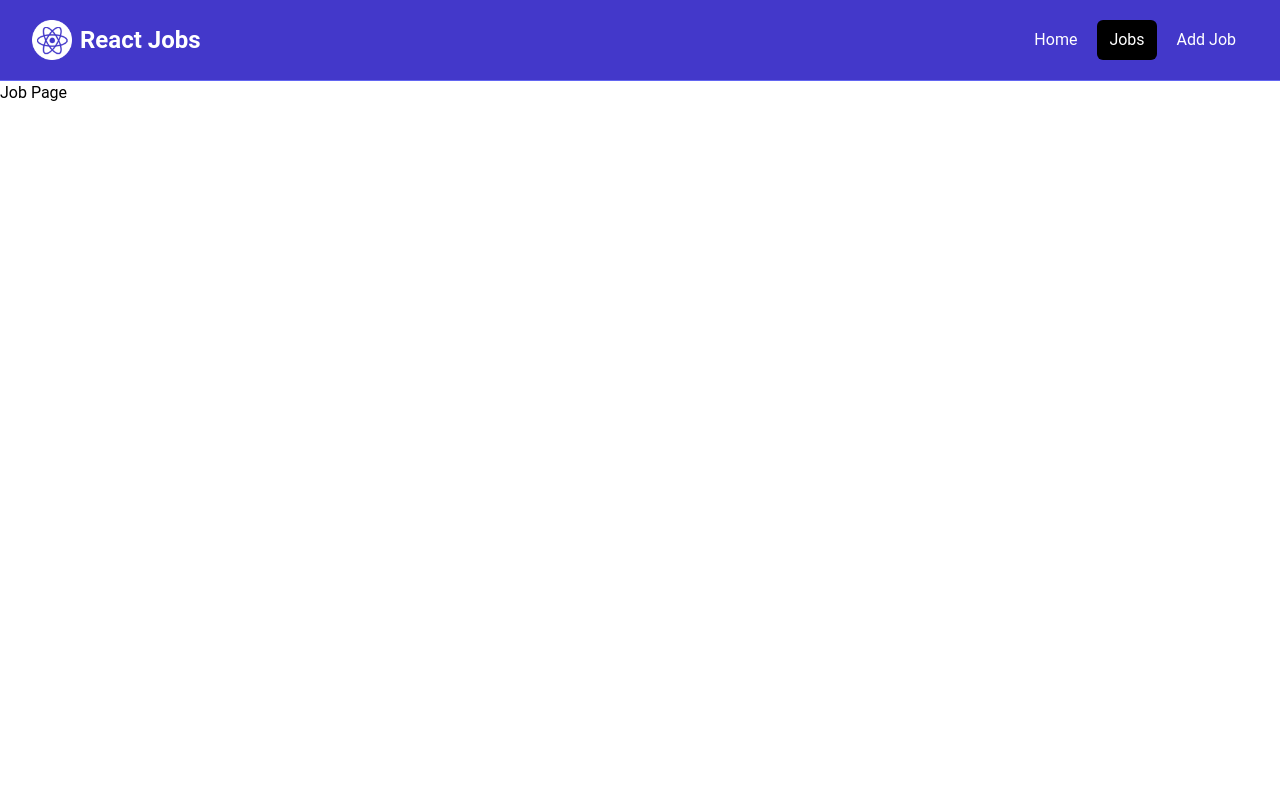
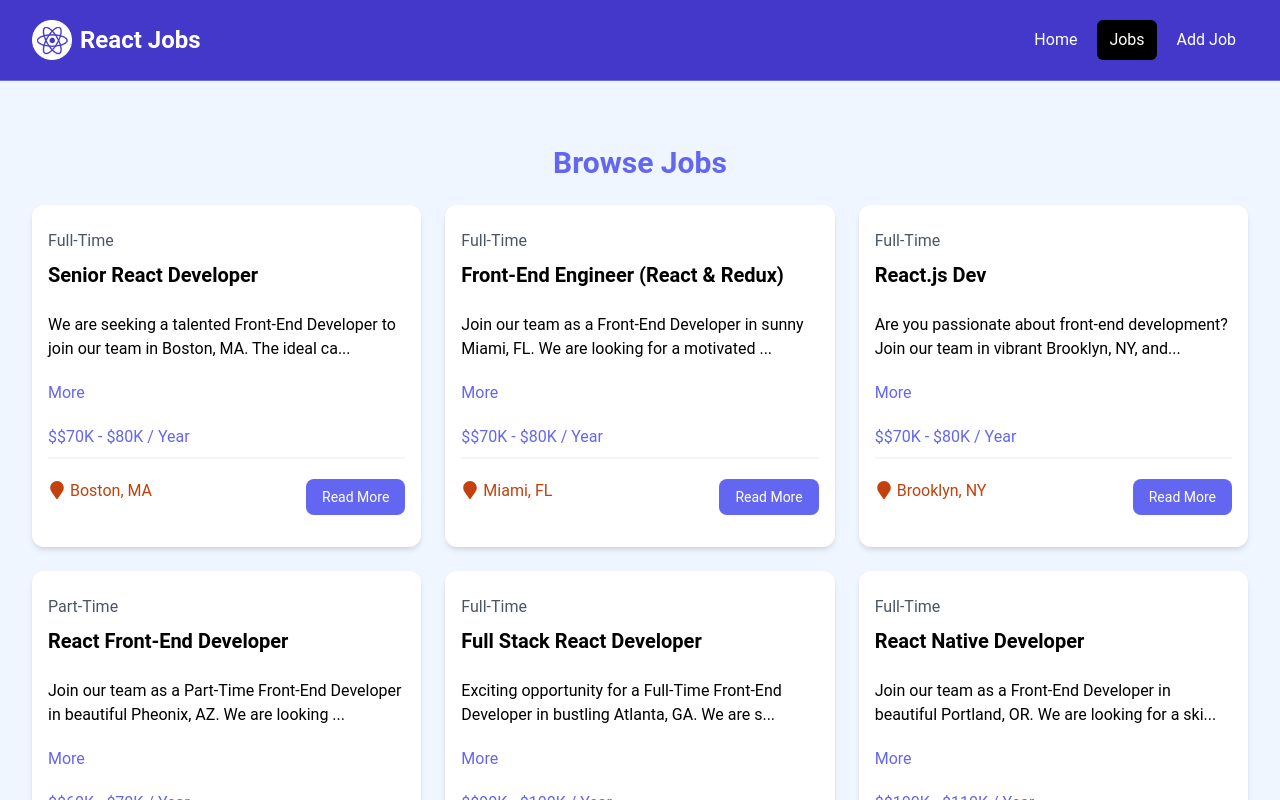
Before and after one commit to Fluffaro/react-jobs, a React (Vite) app: page /jobs in a window 1280 px wide. Shown: the top 800 px of the page. Built offline with nearby package versions, Linux system fonts and the light colour scheme.

Commit message:
added jobspage

```diff
--- a/package.json
+++ b/package.json
@@ -7,7 +7,8 @@
     "dev": "vite",
     "build": "vite build",
     "lint": "eslint . --ext js,jsx --report-unused-disable-directives --max-warnings 0",
-    "preview": "vite preview"
+    "preview": "vite preview",
+    "server": "json-server --watch src/jobs.json --port 8000"
   },
   "dependencies": {
     "react": "^18.3.1",
@@ -24,6 +25,7 @@
     "eslint-plugin-react": "^7.34.2",
     "eslint-plugin-react-hooks": "^4.6.2",
     "eslint-plugin-react-refresh": "^0.4.7",
+    "json-server": "^1.0.0-beta.1",
     "postcss": "^8.4.39",
     "prettier": "3.3.2",
     "tailwindcss": "^3.4.4",
--- a/src/components/JobListings.jsx
+++ b/src/components/JobListings.jsx
@@ -1,17 +1,17 @@
 import React from "react";
 import data from "../jobs.json";
 import JobListing from "./JobListing";
-const JobListings = () => {
+const JobListings = ({ isHome = false }) => {
   const { jobs } = data;
-  const recentJobs = jobs.slice(0,3);
+  const jobListings = isHome ? jobs.slice(0, 3) : jobs;
   return (
     <section className="bg-blue-50 px-4 py-10">
       <div className="container-xl lg:container m-auto">
         <h2 className="text-3xl font-bold text-indigo-500 mb-6 text-center">
-          Browse Jobs
+         {isHome? 'Recently listed jobs' : 'Browse Jobs'}
         </h2>
         <div className="grid grid-cols-1 md:grid-cols-3 gap-6">
-          {recentJobs.map((job) => (
+          {jobListings.map((job) => (
             <JobListing key={job.id} job={job} />
           ))}
         </div>
--- a/src/pages/HomePage.jsx
+++ b/src/pages/HomePage.jsx
@@ -9,7 +9,7 @@
       <>
         <Hero />
         <HomeCards />
-        <JobListings />
+        <JobListings isHome={true}/>
         <ViewAllJobs />
       </>
   );
--- a/src/pages/JobsPage.jsx
+++ b/src/pages/JobsPage.jsx
@@ -1,11 +1,11 @@
-import React from 'react'
+import JobListings from "../components/JobListings";
 
 const JobsPage = () => {
   return (
-    <div>
-      <h1>Job Page</h1>
-    </div>
-  )
-}
+    <section className="bg-blue-50 px-4 py-6">
+      <JobListings />
+    </section>
+  );
+};
 
-export default JobsPage
+export default JobsPage;
```
Also changed, not shown: src/jobs.json (+3 -4 lines), 1 other file (tests, documents, lock files or other folders).
